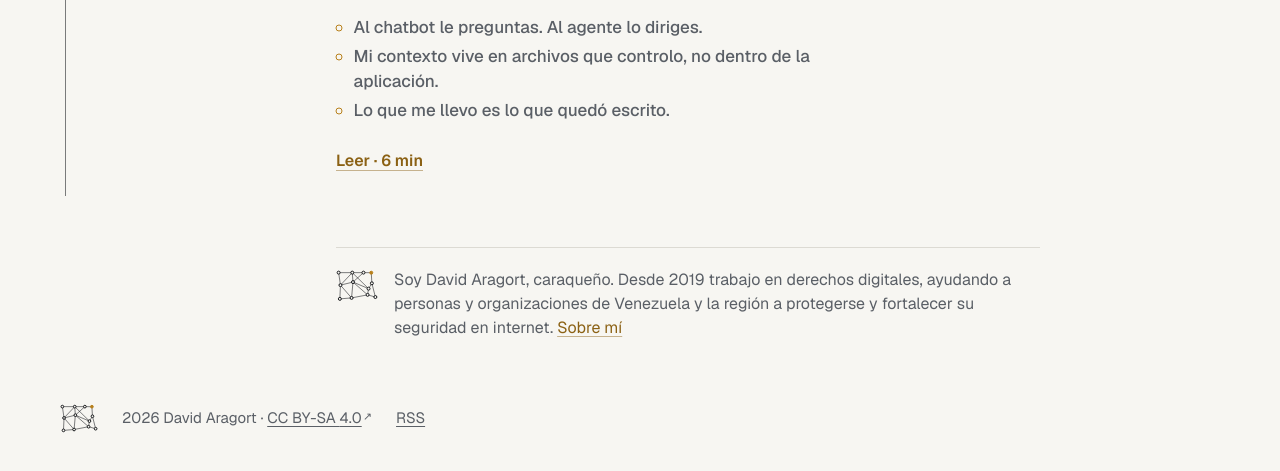
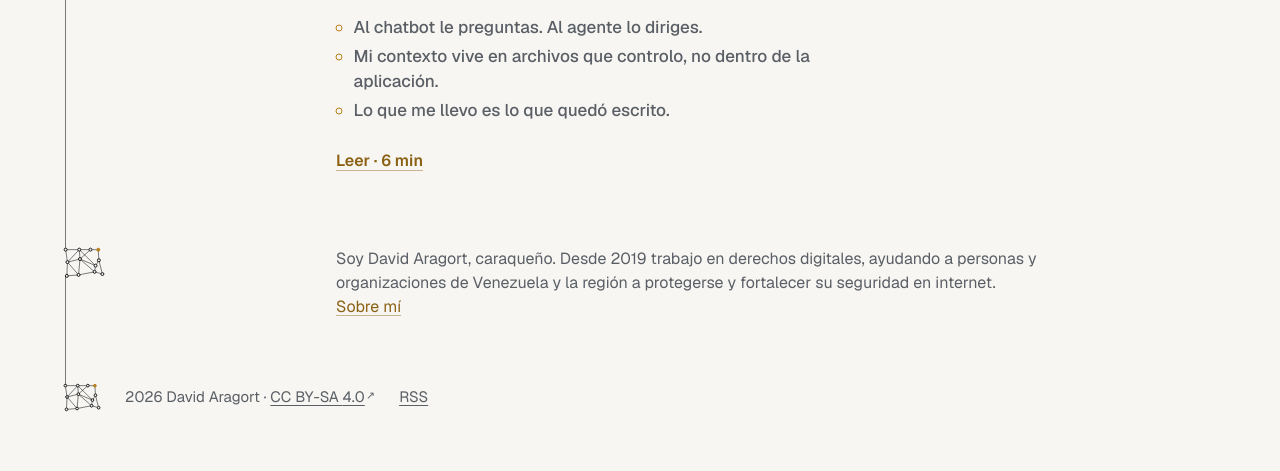
Before and after one commit to dvd117/aragort-blog, an Astro site: page / in a window 1280 px wide. Shown: the part 789-1260 px from the top of the page. Built offline with nearby package versions, Linux system fonts and the light colour scheme; Astro itself is replaced by a stand-in of ours.

Commit message:
feat(landing): one thread from the net through the post and quién escribe to the footer mark

```diff
--- a/src/components/Footer.astro
+++ b/src/components/Footer.astro
@@ -4,14 +4,19 @@ import ExtLink from './ExtLink.astro';
 ---
 <footer class="site-foot wrap">
   <Net name="mark" />
-  <p>2026 David Aragort · <ExtLink href="https://creativecommons.org/licenses/by-sa/4.0/deed.es" rel="license">CC BY-SA 4.0</ExtLink></p>
-  <p><a href="/rss.xml">RSS</a></p>
+  <div class="foot-text">
+    <p>2026 David Aragort · <ExtLink href="https://creativecommons.org/licenses/by-sa/4.0/deed.es" rel="license">CC BY-SA 4.0</ExtLink></p>
+    <p><a href="/rss.xml">RSS</a></p>
+  </div>
 </footer>
 
 <style>
   .site-foot { display: flex; flex-wrap: wrap; align-items: center; gap: .75rem 1.5rem; color: var(--fg-2); font-size: .9375rem; padding-top: 4rem; padding-bottom: 3rem; }
   .site-foot p { margin: 0; }
+  /* Beside the mark; RSS wraps under the licence, never under the mark. */
+  .foot-text { display: flex; flex-wrap: wrap; align-items: center; gap: .5rem 1.5rem; min-width: 0; flex: 1; }
   .site-foot :global(.net) { width: 38px; height: 29px; }
+  .site-foot > :global(.net) { align-self: flex-start; }
   .site-foot :global(a) { color: var(--fg-2); text-underline-offset: .2em; }
   .site-foot :global(a:hover) { color: var(--fg); }
 </style>
--- a/src/styles/index.css
+++ b/src/styles/index.css
@@ -62,13 +62,23 @@
 .teaser li::marker { color: var(--hue-ui); }
 .more { justify-self: start; display: inline-flex; align-items: center; min-height: 44px; margin-top: .8rem; font: 600 1rem/1 var(--ui); color: var(--hue); text-decoration: underline 1px color-mix(in srgb, var(--hue) 45%, transparent); text-underline-offset: .22em; }
 .more:hover { text-decoration-color: var(--hue); text-decoration-thickness: 2px; }
-.who { display: flex; gap: 1rem; align-items: flex-start; margin: 2rem 0 0 1.75rem; padding-top: 1.25rem; border-top: 1px solid var(--rule); max-width: 44rem; color: var(--fg-2); font-size: 1rem; line-height: 1.5; }
-.who .net { flex: none; width: 42px; height: 31.5px; margin-top: .15rem; }
-.who p { margin: 0; }
+/* Quién escribe hangs on the same thread: the mark sits on it, the thread entering at its
+   top-left node and leaving from its bottom-left one, then running on to the footer mark. */
+.index:has(.who) .entries::before { bottom: 0; }
+.who { position: relative; margin: 0; padding: 2rem 0 0 calc(42px + 1rem); color: var(--fg-2); font-size: 1rem; line-height: 1.5; }
+.who::before, .who::after { content: ""; position: absolute; left: 5px; width: 1px; background: var(--net); opacity: var(--net-alpha); }
+.who::before { top: 0; height: calc(2rem + 2.6px); }
+.who::after { top: calc(2rem + 28.9px); bottom: 0; }
+.who .net { position: absolute; left: 2.9px; top: 2rem; width: 42px; height: 31.5px; }
+.who p { margin: 0; max-width: 44rem; }
 .who a { color: var(--h-ochre); text-decoration: underline 1px color-mix(in srgb, var(--h-ochre) 45%, transparent); text-underline-offset: .2em; }
+/* The thread ends at the footer mark's top-left node. */
+body:has(.index .who) .site-foot { position: relative; }
+body:has(.index .who) .site-foot::before { content: ""; position: absolute; left: calc(var(--gutter) + 5px); top: 0; height: calc(4rem + 2.4px); width: 1px; background: var(--net); opacity: var(--net-alpha); }
+body:has(.index .who) .site-foot .net { margin-left: 3.1px; }
 @media (min-width: 900px) {
   .entry.feature .teaser, .entry.feature .more { grid-column: 2; }
-  .who { margin-left: calc(2.25rem + 13rem + 2rem); }
+  .who { padding-left: calc(13rem + 2rem + 2.25rem); }
 }
 
 /* Short landscape (a phone on its side): a compact two-column composition. The net stays
```
